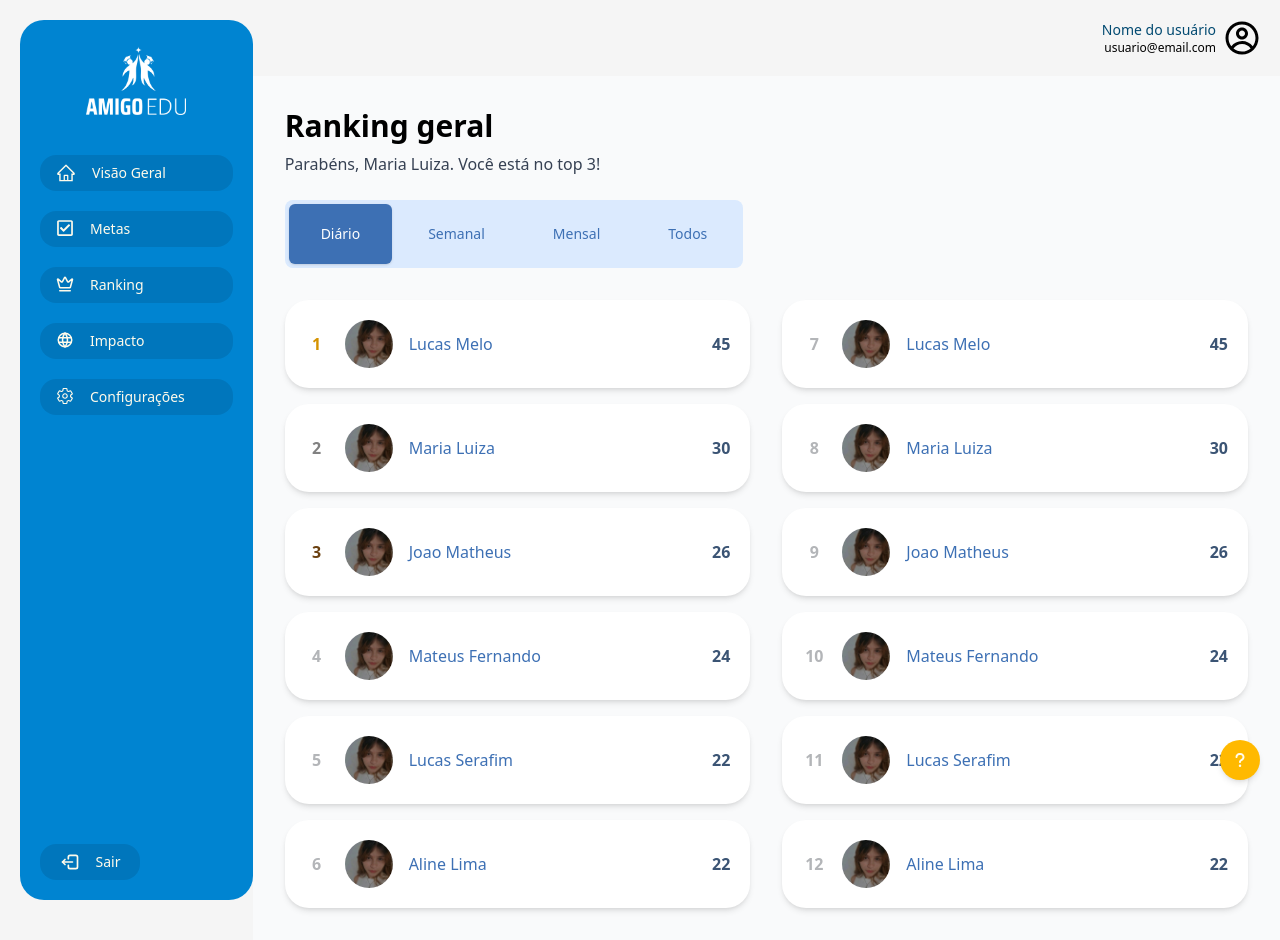
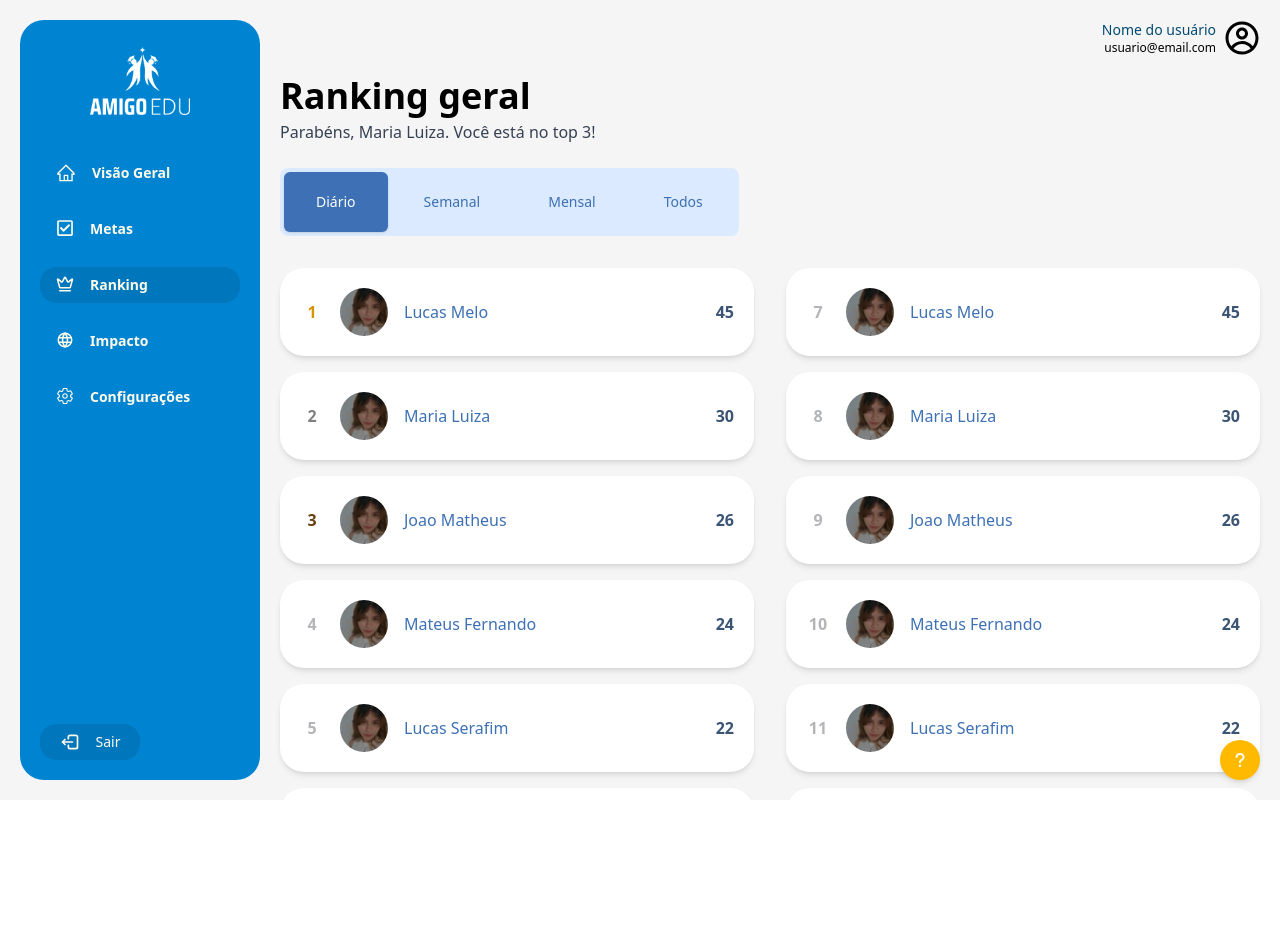
Before and after one commit to Juh-MM/AmigoEdu-frontend, a React (Vite) app: page /ranking in a window 1280 px wide. After the commit the page ends 800 px from the top, so only its background shows below. Built offline with nearby package versions, Linux system fonts and the light colour scheme.

Commit message:
Fix Sidebar

```diff
--- a/src/App.jsx
+++ b/src/App.jsx
@@ -14,7 +14,7 @@ function App() {
     <div className="flex flex-row bg-neutral-100 min-h-screen">
       <Sidebar />
 
-      <div className="flex flex-col w-full">
+      <div className="flex flex-col flex-1 ml-65 h-screen overflow-y-auto">
         <Profile />
         <Routes>
           <Route path="/home" element={<Home />} />
--- a/src/components/Sidebar.jsx
+++ b/src/components/Sidebar.jsx
@@ -6,31 +6,44 @@ import { IoSettingsOutline } from "react-icons/io5";
 import { TbLogout2 } from "react-icons/tb";
 
 import Logo from '../assets/Logo.png';
-import { Link } from 'react-router-dom';
+import { Link, useLocation } from 'react-router-dom';
 
 export default function Sidebar() {
+
+    const location = useLocation();
+    const pathname = location.pathname;
+
+    const getLinkClass = (path) => {
+        const baseClasses = "flex gap-4 p-2 align-middle font-semibold rounded-2xl px-4 hover:cursor-pointer";
+        const activeClasses = "bg-sky-700/50";
+        const inactiveClasses = "hover:bg-sky-700/70";
+
+        return `${baseClasses} ${pathname === path ? activeClasses : inactiveClasses}`;
+    };
+
     return(
-        <div className="flex flex-col h-220 w-70 m-5 mr-0 p-5 gap-4 bg-sky-600 rounded-3xl justify-between text-sm">
+        <div className="fixed top-0 left-0 h-screen w-fit p-5 box-border">
+            <div className="flex flex-col h-full w-60 p-5 gap-4 bg-sky-600 rounded-3xl justify-between text-sm">
                 <div className="flex flex-col w-full gap-10 items-center">
                     <img src={Logo} className="w-25" alt="Logo do AmigoEdu"/>
                     <div className="flex flex-col gap-5 w-full">
-                    <Link to="/home" className="flex gap-4 p-2 align-middle bg-sky-700/50 rounded-2xl px-4 hover:bg-sky-700/70 hover:cursor-pointer">
+                        <Link to="/home" className={getLinkClass("/home")}>
                             <AiOutlineHome className="text-amber-50 text-xl"/>
                             <h1 className="text-amber-50">Visão Geral</h1>
                         </Link>
-                    <Link to="/metas" className="flex gap-4 p-2 align-middle bg-sky-700/50 rounded-2xl px-4 hover:bg-sky-700/70 hover:cursor-pointer">
+                        <Link to="/metas" className={getLinkClass("/metas")}>
                             <FaRegCheckSquare className="text-amber-50 text-lg"/>
                             <h1 className="text-amber-50">Metas</h1>
                         </Link>
-                    <Link to="/ranking" className="flex gap-4 p-2 align-middle bg-sky-700/50 rounded-2xl px-4 hover:bg-sky-700/70 hover:cursor-pointer">
+                        <Link to="/ranking" className={getLinkClass("/ranking")}>
                             <LuCrown className="text-amber-50 text-lg"/>
                             <h1 className="text-amber-50">Ranking</h1>
                         </Link>
-                    <Link to="/impact" className="flex gap-4 p-2 align-middle bg-sky-700/50 rounded-2xl px-4 hover:bg-sky-700/70 hover:cursor-pointer">
+                        <Link to="/impact" className={getLinkClass("/impact")}>
                             <TbWorld className="text-amber-50 text-lg"/>
                             <h1 className="text-amber-50">Impacto</h1>
                         </Link>
-                    <Link to="/configuracoes" className="flex gap-4 p-2 align-middle bg-sky-700/50 rounded-2xl px-4 hover:bg-sky-700/70 hover:cursor-pointer">
+                        <Link to="/configuracoes" className={getLinkClass("/configuracoes")}>
                             <IoSettingsOutline  className="text-amber-50 text-lg"/>
                             <h1 className="text-amber-50">Configurações</h1>
                         </Link>
@@ -42,5 +55,6 @@ export default function Sidebar() {
                     <span className="text-amber-50">Sair</span>
                 </div>
             </div>
+        </div>
     )
 }
--- a/src/pages/Home.jsx
+++ b/src/pages/Home.jsx
@@ -5,12 +5,11 @@ export default function Home() {
 
     const nome = "Usuário teste";
 
-    return(
+    return (
         <div className="flex flex-col gap-10 m-5 mt-0 justify-center">
             <div className="flex flex-row text-4xl gap-1">
                 <h1>Olá,</h1> <h1 className="font-semibold">{nome}! 👋</h1>
             </div>
-
             <Link />
             <Overview />
         </div>
--- a/src/pages/Ranking.jsx
+++ b/src/pages/Ranking.jsx
@@ -23,20 +23,21 @@ const Ranking = () => {
   };
 
   return (
-    <div className="flex-1 bg-gray-50 min-h-screen p-8">
-      <h1 className="text-3xl font-semibold mb-2">Ranking geral</h1>
+    <div className="flex flex-col m-5 mt-0 ">
+      <div className="flex flex-col gap-1">
+        <h1 className="text-4xl font-semibold">Ranking geral</h1>
         <p className="mb-6 text-gray-700">
           Parabéns, <span className="font-medium">Maria Luiza</span>. Você está no top 3!
         </p>
-
+      </div>
+      <div>
         {/* Tabs */}
         <div className="flex space-x-1 bg-blue-100 p-1 rounded-lg w-fit">
           {tabs.map((tab) => (
             <button
               key={tab}
               onClick={() => setActiveTab(tab)}
-            className={`px-8 py-5 rounded-md text-sm font-medium ${
-              activeTab === tab
+              className={`px-8 py-5 rounded-md text-sm font-medium ${activeTab === tab
                   ? "bg-[#3D70B4] text-white shadow"
                   : "text-[#3D70B4] hover:bg-[#3B5474]/20"
                 }`}
@@ -89,7 +90,7 @@ const Ranking = () => {
                     className="font-bold w-6 text-center"
                     style={{ color: "#B3B5B8" }}
                   >
-                  {index + 7} {}
+                    {index + 7} { }
                   </div>
                   <img
                     src={user.img}
@@ -109,6 +110,7 @@ const Ranking = () => {
           </div>
         </div>
       </div>
+    </div>
   );
 };
 
--- a/src/pages/impact.jsx
+++ b/src/pages/impact.jsx
@@ -2,7 +2,7 @@ import React from "react";
 
 export default function Impact() {
   return (
-    <main className="min-h-screen bg-gray-50 p-6 md:p-12">
+    <main className="min-h-screen m-5">
       <section className="max-w-6xl mx-auto">
         {/* HERO */}
         <header className="bg-white rounded-2xl shadow-sm p-8 mb-8">
```
Lines whose indentation alone changed are shown as unchanged.
